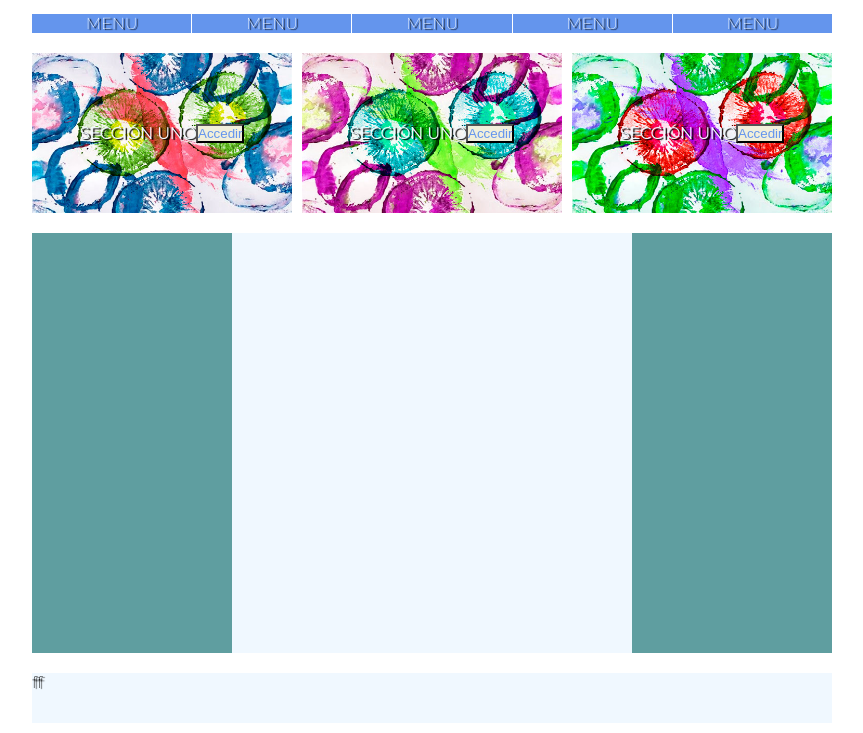
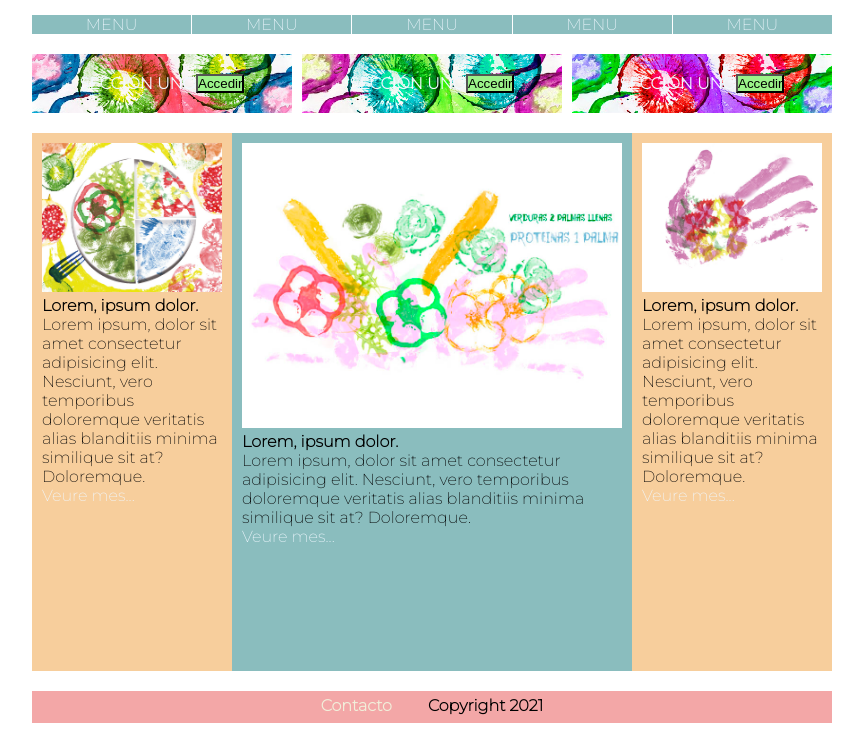
Before and after one commit to raffaellapagano/huella, a plain HTML site: page index.html in a window 1280 px wide. Shown: the part 67-800 px from the top of the page, without its empty margins (208-1071 px from the left). Drawn offline with Linux system fonts and the light colour scheme.

Commit message:
Cargadas imagenes

```diff
--- a/index.html
+++ b/index.html
@@ -60,12 +60,40 @@
                 </li>
             </ul>
             <div class="article-menu">
-                <article class="article"></article>
-                <article class="article article-oscuro"></article>
-                <article class="article"></article>
+                <article class="article">
+                    <img src="images/article.jpg" alt="">
+                    <h3>Lorem, ipsum dolor.</h3>
+                    <p>Lorem ipsum, dolor sit amet consectetur adipisicing elit. Nesciunt, vero temporibus doloremque veritatis alias blanditiis minima similique sit at? Doloremque.</p>
+                    <a href="#">Veure mes...</a>
+                </article>
+                <article class="article article-oscuro">
+                    <img src="images/artculo-centro.jpg" alt="">
+                    <h3>Lorem, ipsum dolor.</h3>
+                    <p>Lorem ipsum, dolor sit amet consectetur adipisicing elit. Nesciunt, vero temporibus doloremque veritatis alias blanditiis minima similique sit at? Doloremque.</p>
+                    <a href="#">Veure mes...</a>
+                </article>
+                <article class="article">
+                    <img src="images/article-dos.jpg" alt="">
+                    <h3>Lorem, ipsum dolor.</h3>
+                    <p>Lorem ipsum, dolor sit amet consectetur adipisicing elit. Nesciunt, vero temporibus doloremque veritatis alias blanditiis minima similique sit at? Doloremque.</p>
+                    <a href="#">Veure mes...</a>
+                </article>
             </div>
         </section>
-        <footer class="footer">ff</footer>
+        <footer class="footer">
+            <div class="footer-container">
+                <ul>
+                    <li>
+                        <a href="mailto:info@dominio.com">
+                            <h3>Contacto</h3>
+                        </a>
+                    </li>
+                    <li>
+                        <h3><i class="fab fa-copyright"></i>Copyright 2021</h3>
+                    </li>
+                </ul>
+        </div>
+        </footer>
     </div>
 </body>
 </html>
--- a/styles/style.css
+++ b/styles/style.css
@@ -1,11 +1,11 @@
 :root{
     --clr-primary--900: #4b4b4d;
     --clr-primary--900: #f0f8ff;
-    --clr-primary--600: #5f9ea0;
-    --clr-primary--400: #6495ed;
-    --clr-primary--200: #f08080;
-    --clr-primary--100: #ff8c00;
-    font-size: 62.5%;
+    --clr-primary--600: #8abdbe;
+    --clr-primary--400: #9bf389;
+    --clr-primary--200: #f3a7a7;
+    --clr-primary--100: #f7ce9c;
+    font-size: 62.5%; /*Permite que 10px=1rem*/
 
 }
 
@@ -21,7 +21,6 @@ html, body {
 body, h1, h2, h3, p{
     font-size: 16px;
     font-family: 'Montserrat', sans-serif;
-    text-shadow: 2px 1px 1px black;
 }
 a{
     text-decoration: none;
@@ -63,7 +62,6 @@ a{
             margin: 1rem;
             padding: 1rem;
             color: #5f9ea0;
-            text-shadow: none;
         }
     .nav-menu{
         height: 3%;
@@ -77,7 +75,7 @@ a{
             display: flex;
             justify-content: center;
             align-items: center;
-            background-color: #6495ed;
+            background-color: var(--clr-primary--600)
         }
         .menu a:hover{
             color: var(--clr-primary--100)
@@ -92,23 +90,17 @@ a{
             margin: 1rem 0;
             display: grid;
             grid-template-columns: repeat(3, 1fr);
-            grid-template-rows: 1fr;
+            grid-template-rows: 100%;
             grid-gap: 1rem;
             align-content: center;
+            justify-content: center;
+            height: auto;
         }
-            .section ul{
-                height: auto;
-                margin: 0;
-                background: var(--clr-primary--600);
-                display: flex;
-                justify-content: center;
-                align-items: center;
-            }
                 .destacado li{
                     display: flex;
                     align-items: center;
                     justify-content: center;
-
+                    height: 100%;
                 }
                 .section h3 {
                     color: var(--clr-primary--900);
@@ -123,8 +115,10 @@ a{
                     background: url(../images/img-seccion-tres.jpg) no-repeat center center/cover;
                 }
                 .button {
-                    color: var(--clr-primary--400);
-                    background: #f1efda;
+                    background: var(--clr-primary--400);
+                }
+                .button a{
+                    color: var(--clr-primary--900);
                 }
         .article-menu {
             flex: 3 1 auto;
@@ -133,13 +127,40 @@ a{
         }
             .article {
                 margin: 1rem 0;
+                padding: 1rem;
+                background: var(--clr-primary--100);
+            }
+            .article-oscuro {
                 background: var(--clr-primary--600);
             }
-            .article-oscuro {
-                background: var(--clr-primary--900);
+            .article img {
+                width: 100%;
             }
         .footer{
-            height: 8%;
+            height: 5%;
             margin: 1rem 0;
-            background: var(--clr-primary--900);
+            background: var(--clr-primary--200);
         }
+
+        .footer-container {
+            list-style: none;
+            align-items: center;
+            margin: auto;
+        }
+
+        .footer-container ul {
+            justify-content: center;
+            display: flex;
+            list-style: none;
+            align-items: center;
+        }
+
+        .footer-container ul li {
+            padding: 5px 10px;
+        }
+
+        .footer a {
+            font-size: 15px;
+            text-decoration: none;
+            color: #f1efda;
+        }
```
Also changed, not shown: images/artculo-centro.jpg (added), images/article-dos.jpg (added), images/article.jpg (added), images/logo.png, images/textura-header.jpg.
